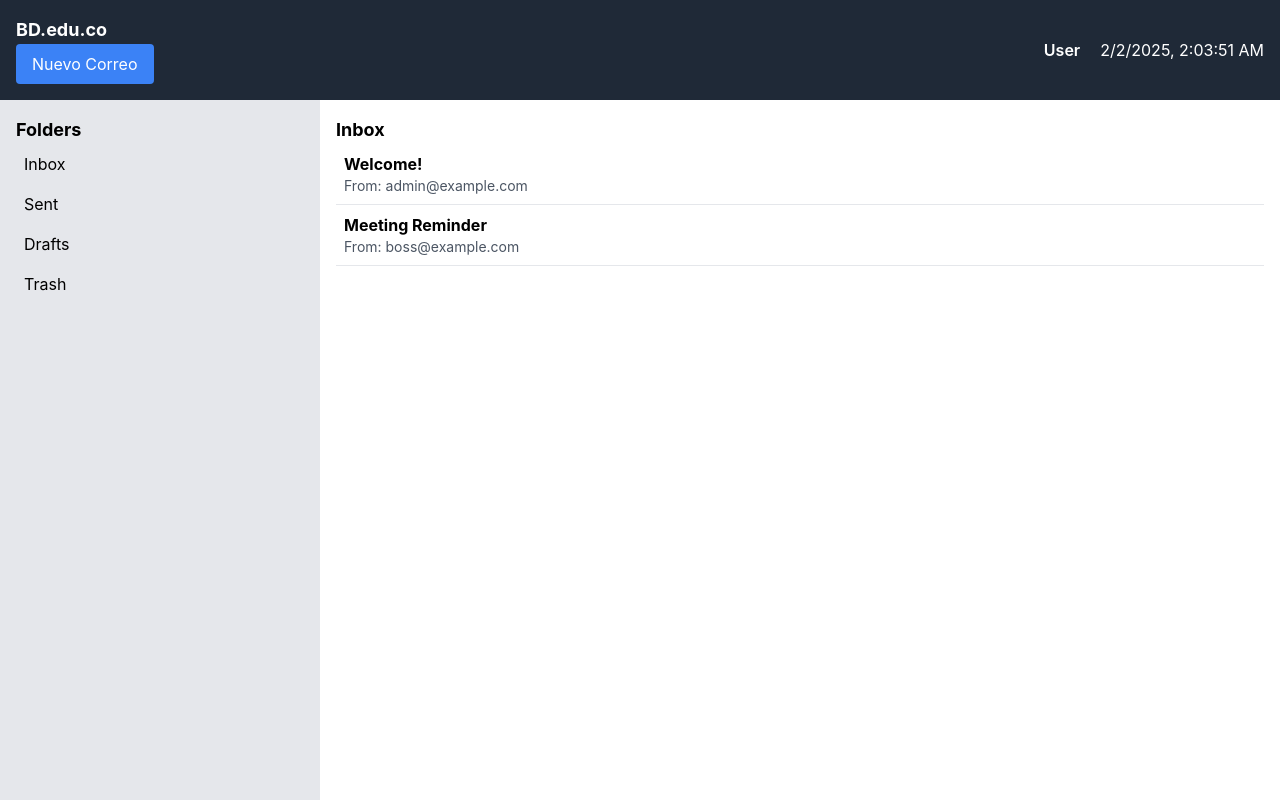
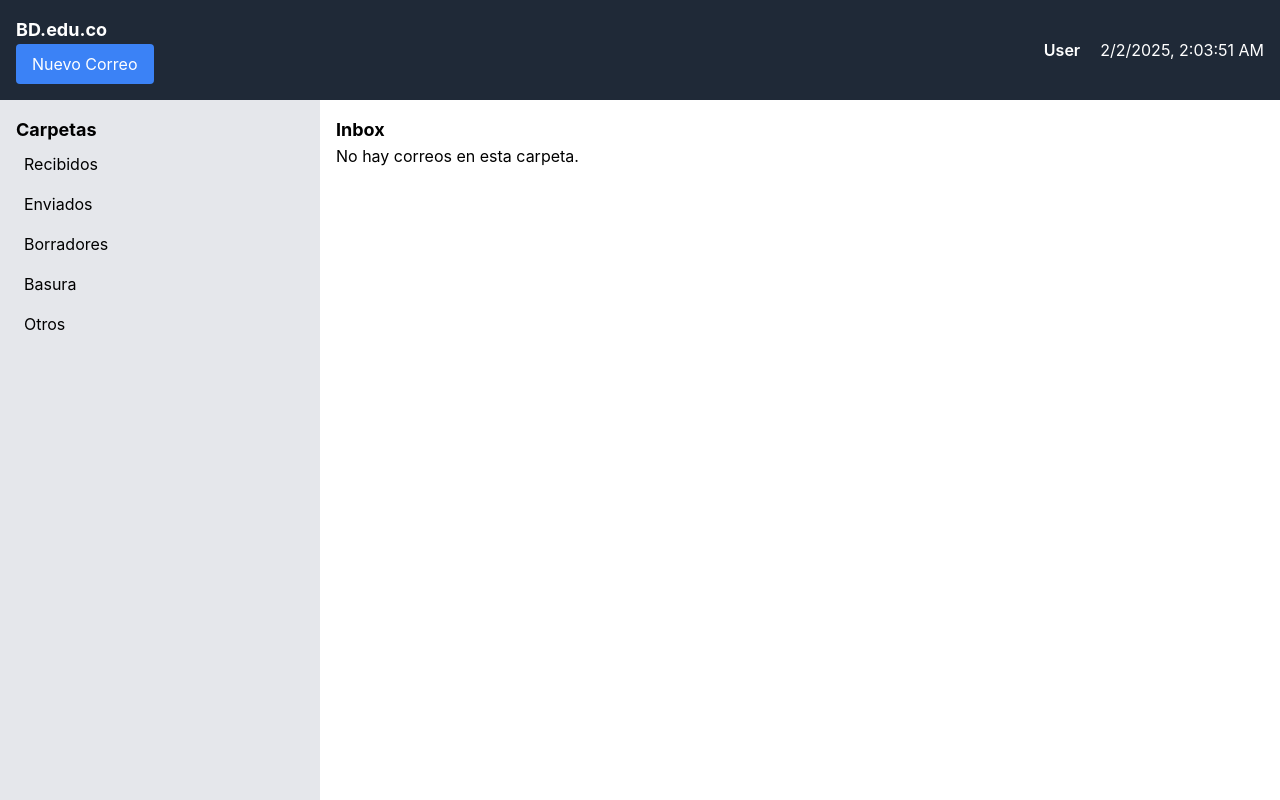
Before and after one commit to SantiagoCasallas/ModeloFrontend, a React (Create React App) app in the folder modelofrontend/: page / in a window 1280 px wide. Built offline with nearby package versions, Linux system fonts and the light colour scheme.

Commit message:
funciona esp

```diff
--- a/modelofrontend/src/App.js
+++ b/modelofrontend/src/App.js
@@ -1,7 +1,7 @@
 import React from "react";
 import { BrowserRouter as Router, Route, Routes } from "react-router-dom";
 import "./App.css";
-//import Login from "./Pages/login";
+import Login from "./Pages/Login";
 import Inicio from "./Pages/Inicio";
 
 import "./index.css";
@@ -13,7 +13,7 @@ function App() {
           <Routes>
             <Route path="/" element={<Inicio />} />
             <Route path="/Inicio" element={<Inicio />} />
-            {/* <Route path="/Login" element={<Login />} /> */}
+            <Route path="/Login" element={<Login />} />
 
           </Routes>
         </div>
--- a/modelofrontend/src/Components/EmailItem.js
+++ b/modelofrontend/src/Components/EmailItem.js
@@ -3,9 +3,18 @@ import React from "react";
 
 function EmailItem({ email, setSelectedEmail }) {
     return (
-        <div className="border-b p-2 cursor-pointer hover:bg-gray-100" onClick={() => setSelectedEmail(email)}>
+        <div className="flex">
+        <div className="w-56 border border-5 border-red-300 p-2 cursor-pointer hover:bg-gray-100" onClick={() => setSelectedEmail(email)}>
             <p className="font-bold">{email.subject}</p>
             <p className="text-sm text-gray-600">From: {email.sender}</p>
+        </div>
+        <div className="border border-5 border-red-300 p-2 cursor-pointer hover:bg-gray-100" onClick={() => setSelectedEmail(email)}>
+            <p>{email.body}</p>
+        </div>
+        <div className="border border-5 border-red-300 p-2 cursor-pointer hover:bg-gray-100" onClick={() => setSelectedEmail(email)}>
+        <p>{email.date}</p>
+
+        </div>
         </div>
     );
 }
--- a/modelofrontend/src/Components/InboxView.js
+++ b/modelofrontend/src/Components/InboxView.js
@@ -4,28 +4,32 @@ import EmailItem from "./EmailItem";
 
 function InboxView({ selectedFolder, setSelectedEmail }) {
     const emails = {
-        Inbox: [
-            { id: 1, subject: "Welcome!", sender: "admin@example.com", body: "Welcome to our service!" },
-            { id: 2, subject: "Meeting Reminder", sender: "boss@example.com", body: "Don't forget our meeting at 3 PM." },
+        Recibidos: [
+            { id: 1, subject: "¡Bienvenido!", sender: "admin@example.com", date:"10/12/02",body: "¡Bienvenido a nuestro servicio!" },
+            { id: 2, subject: "Recordatorio de reunión", sender: "jefe@example.com", date:"10/12/02", body: "No olvides nuestra reunión a las 3 PM." },
         ],
-        Sent: [
-            { id: 3, subject: "Project Update", sender: "me@example.com", body: "Here is the latest update on the project." },
+        Enviados: [
+            { id: 3, subject: "Actualización del proyecto", sender: "yo@example.com", date:"10/12/02", body: "Aquí está la última actualización del proyecto." },
         ],
-        Drafts: [
-            { id: 4, subject: "Unfinished Idea", sender: "me@example.com", body: "Still working on this idea..." },
+        Borradores: [
+            { id: 4, subject: "Idea sin terminar", sender: "yo@example.com", date:"10/12/02", body: "Todavía estoy trabajando en esta idea..." },
         ],
-        Trash: [],
+        Basura: [],
+        Otros:[{id: 5, subject:"una cosa", sender:"yotas@unacosa", date:"10/12/02", body: "mirame"}],
+
     };
+
+    const currentEmails = emails[selectedFolder] || [];
 
     return (
         <div className="w-3/4 p-4">
             <h2 className="text-lg font-bold">{selectedFolder}</h2>
-            {emails[selectedFolder].length > 0 ? (
-                emails[selectedFolder].map((email) => (
+            {currentEmails.length > 0 ? (
+                currentEmails.map((email) => (
                     <EmailItem key={email.id} email={email} setSelectedEmail={setSelectedEmail} />
                 ))
             ) : (
-                <p>No emails in this folder.</p>
+                <p>No hay correos en esta carpeta.</p>
             )}
         </div>
     );
--- a/modelofrontend/src/Components/Sidebar.js
+++ b/modelofrontend/src/Components/Sidebar.js
@@ -1,9 +1,12 @@
+// Sidebar.js
+import React from "react";
+
 function Sidebar({ setSelectedFolder }) {
-    const folders = ["Inbox", "Sent", "Drafts", "Trash"];
+    const folders = ["Recibidos", "Enviados", "Borradores", "Basura", "Otros"];
 
     return (
         <div className="w-1/4 bg-gray-200 p-4">
-            <h2 className="text-lg font-bold">Folders</h2>
+            <h2 className="text-lg font-bold">Carpetas</h2>
             <ul>
                 {folders.map((folder) => (
                     <li key={folder}
```
